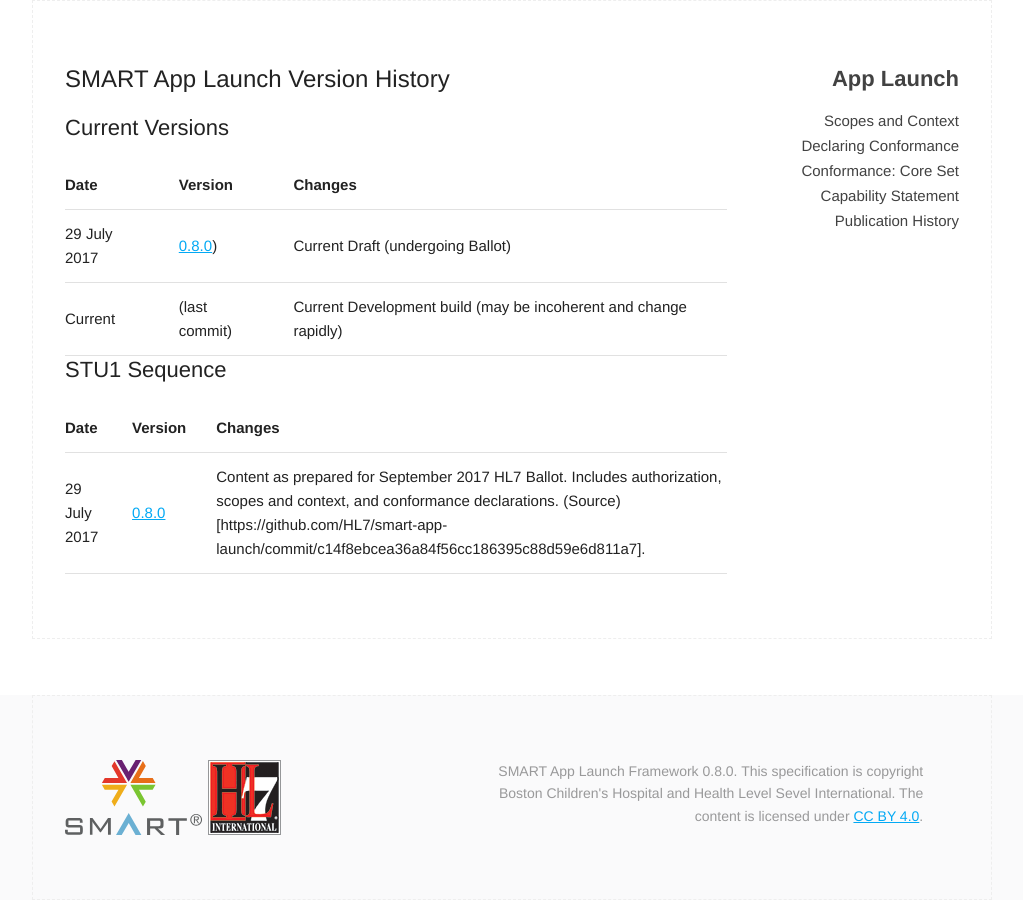
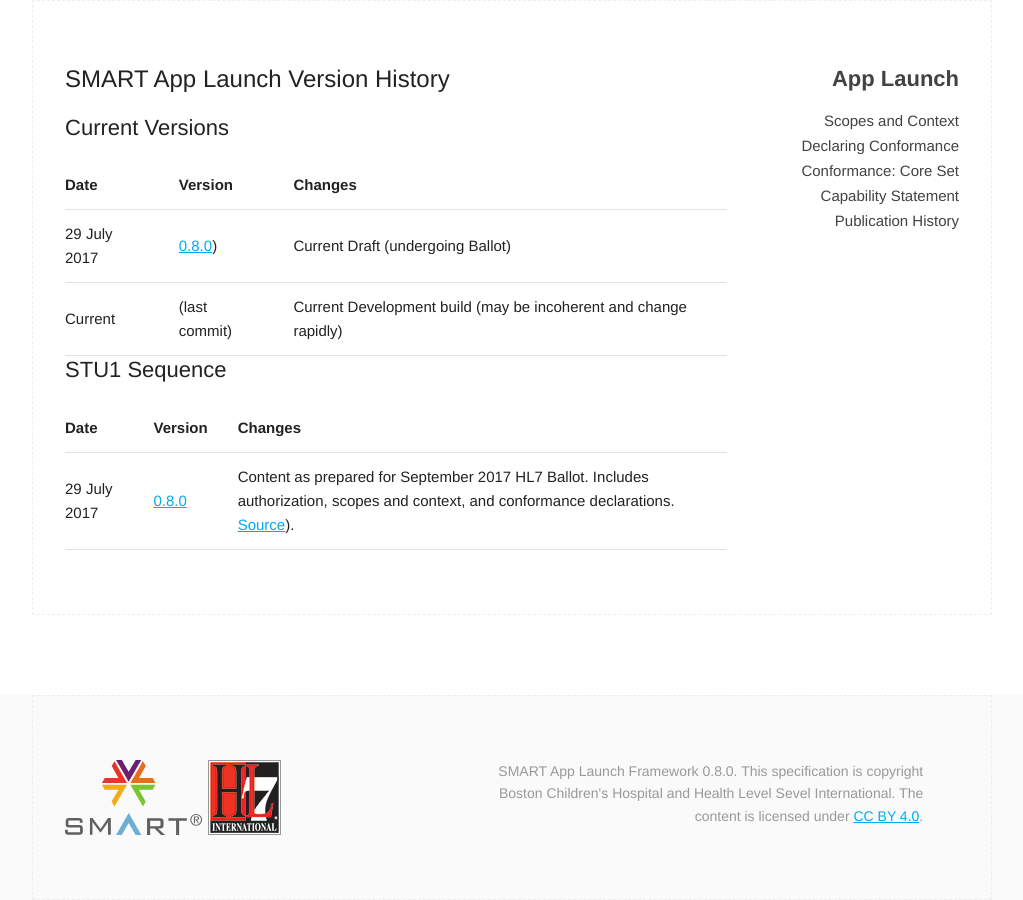
Before and after one commit to smart-on-fhir/smart-on-fhir.github.io, a Jekyll site: the page built from history/index.md, in a window 1280 px wide. Shown: the whole page, without its empty margins (128-1151 px from the left). Built offline with Jekyll 4.4.1, drawn with Linux system fonts in a browser that asks for light colours; some of the changed lines change nothing that is shown.

```diff
--- a/history/index.md
+++ b/history/index.md
@@ -16,4 +16,4 @@
 
 | Date | Version  | Changes |
 |------|----------|---------|
-| 29 July 2017 | [0.8.0](http://hl7.org/fhir/smart-app-launch/2017Sep/index.html) | Content as prepared for September 2017 HL7 Ballot. Includes authorization, scopes and context, and conformance declarations. (Source)[https://github.com/HL7/smart-app-launch/commit/c14f8ebcea36a84f56cc186395c88d59e6d811a7].|
+| 29 July 2017 | [0.8.0](http://hl7.org/fhir/smart-app-launch/2017Sep/index.html) | Content as prepared for September 2017 HL7 Ballot. Includes authorization, scopes and context, and conformance declarations. <a href="https://github.com/HL7/smart-app-launch/commit/c14f8ebcea36a84f56cc186395c88d59e6d811a7">Source</a>).|
```
